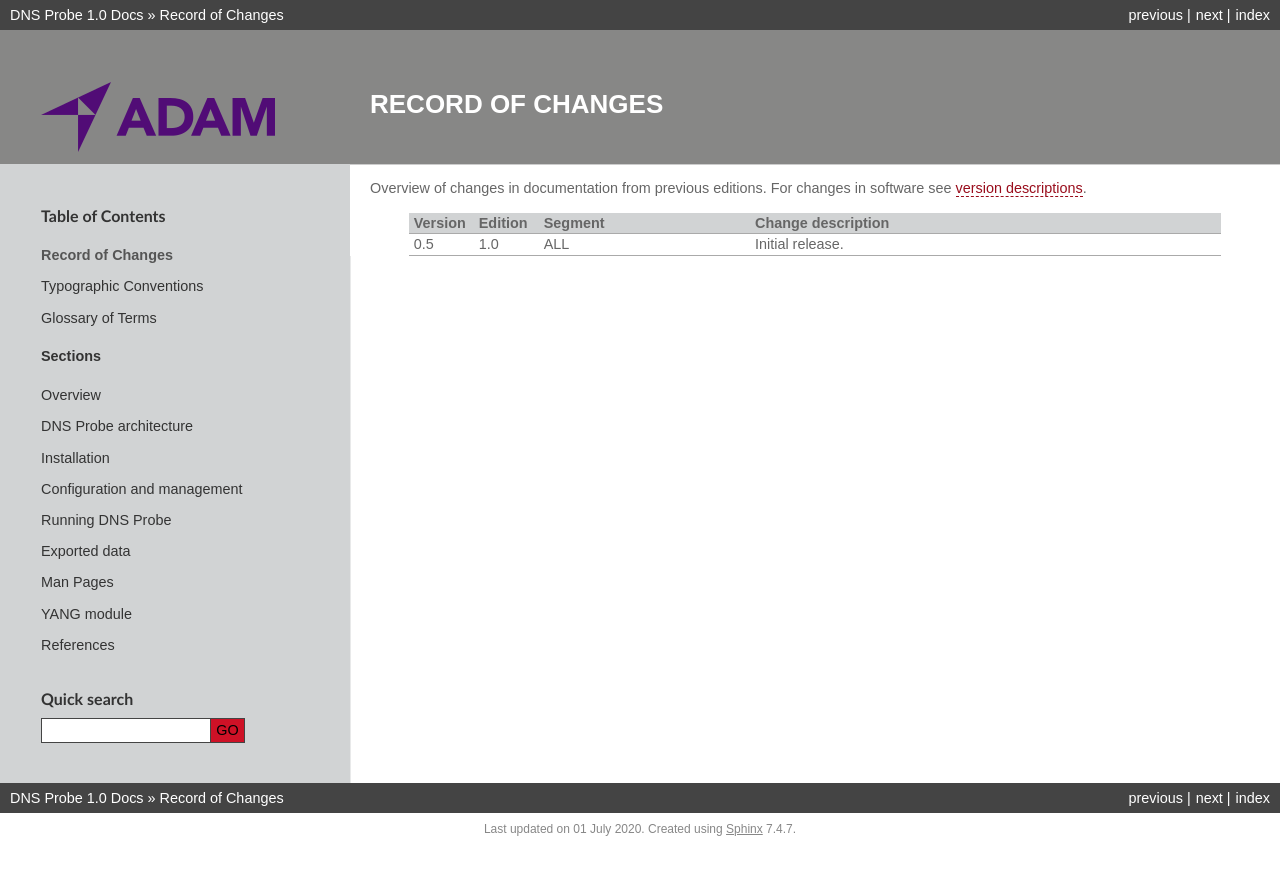
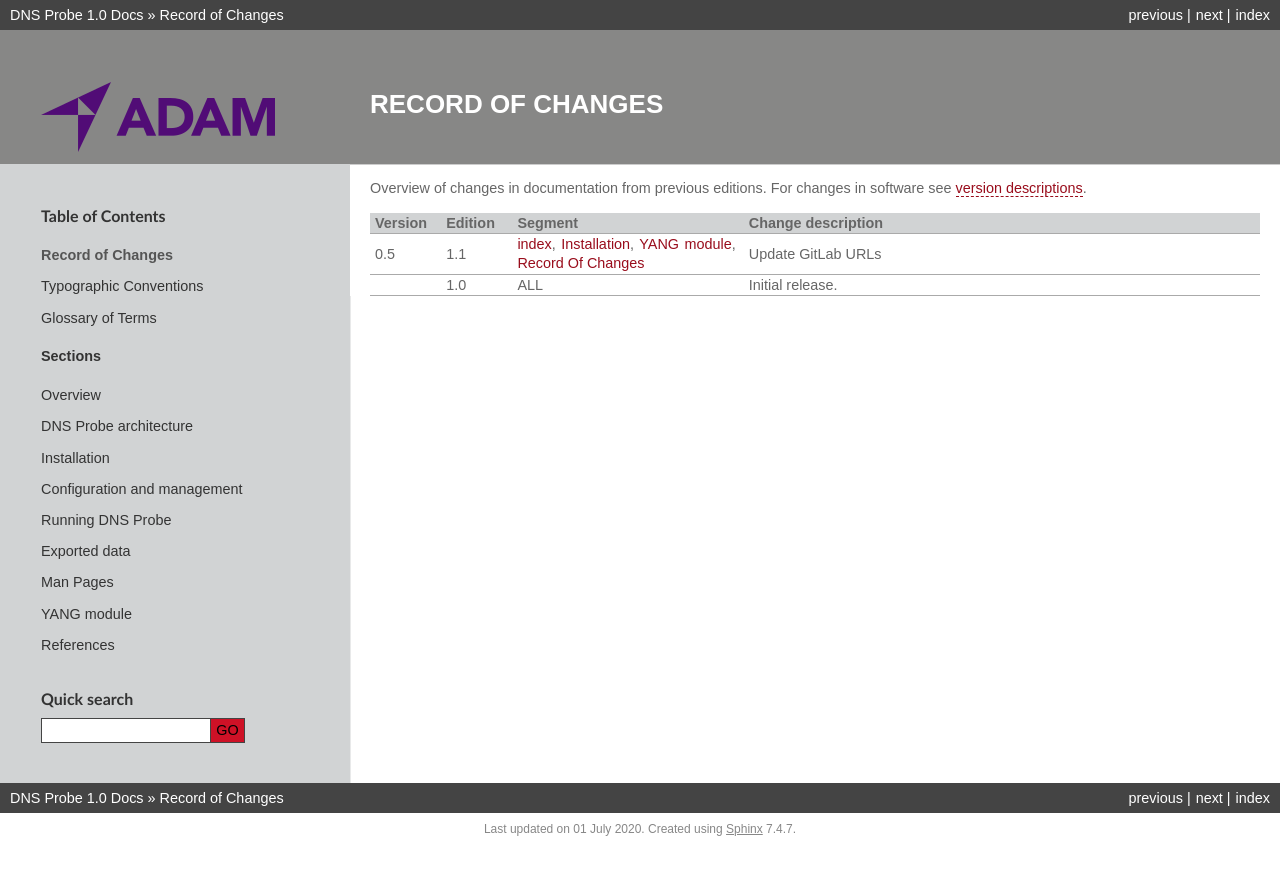
Before and after one commit to CZ-NIC/dns-probe, a Sphinx documentation site: the page built from doc/RecordOfChanges.rst, in a window 1280 px wide. Shown: the top 875 px of the page. Built offline with Sphinx 7.4.7, drawn with Linux system fonts in a browser that asks for light colours; some of the changed lines change nothing that is shown.

Commit message:
Sphinx: Update GitLab URLs in documentation

```diff
--- a/doc/Installation.rst
+++ b/doc/Installation.rst
@@ -155,11 +155,11 @@
 C-DNS Library
 -------------
 
-`C-DNS Library <https://gitlab.labs.nic.cz/knot/c-dns>`_ is used for working with the C-DNS format.
+`C-DNS Library <https://gitlab.nic.cz/knot/c-dns>`_ is used for working with the C-DNS format.
 
 .. code:: shell
 
-   curl -L https://gitlab.labs.nic.cz/knot/c-dns/-/archive/master/c-dns-master.tar.gz > dl/cdns.tgz
+   curl -L https://gitlab.nic.cz/knot/c-dns/-/archive/master/c-dns-master.tar.gz > dl/cdns.tgz
    mkdir build/cdns
    tar -xf dl/cdns.tgz -C build/cdns --strip-components=1
    mkdir -p build/cdns/build
--- a/doc/README.md
+++ b/doc/README.md
@@ -5,7 +5,7 @@
 
 # DNS Probe Documentation
 
-This documentation aids users of the [DNS Probe](https://gitlab.labs.nic.cz/adam/dns-probe), a tool for collection of DNS information from
+This documentation aids users of the [DNS Probe](https://gitlab.nic.cz/adam/dns-probe), a tool for collection of DNS information from
 scanned requests and responses.
 
 The documentation contains the following sections:
@@ -19,7 +19,7 @@
 * Man Pages
 * YANG module
 
-The newest edition of the documentation is published at https://adam.pages.labs.nic.cz/dns-probe.
+The newest edition of the documentation is published at https://adam.pages.nic.cz/dns-probe.
 
 ## What is in development
 
--- a/doc/RecordOfChanges.rst
+++ b/doc/RecordOfChanges.rst
@@ -3,7 +3,7 @@
 *****************
 
 Overview of changes in documentation from previous editions.
-For changes in software see `version descriptions <https://gitlab.labs.nic.cz/adam/dns-probe/-/tags>`_.
+For changes in software see `version descriptions <https://gitlab.nic.cz/adam/dns-probe/-/tags>`_.
 
 .. tabularcolumns:: |p{0.075\textwidth}|p{0.075\textwidth}|p{0.25\textwidth}|p{0.575\textwidth}|
 
@@ -16,6 +16,11 @@
      - Segment
      - Change description
    * - 0.5
+     - 1.1
+     - :doc:`index <index>`, :doc:`Installation <Installation>`, :doc:`YANG module <YANGmodule>`,
+       :doc:`Record Of Changes <RecordOfChanges>`
+     - Update GitLab URLs
+   * -
      - 1.0
      - ALL
      - Initial release.
--- a/doc/YANGmodule.rst
+++ b/doc/YANGmodule.rst
@@ -4,7 +4,7 @@
 YANG module
 ***********
 
-This section contains the complete YANG module *cznic-dns-probe* that is used for DNS Probe. It is also included in the project repository (`data-model/cznic-dns-probe.yang <https://gitlab.labs.nic.cz/adam/dns-probe/blob/master/data-model/cznic-dns-probe.yang>`_) and packages.
+This section contains the complete YANG module *cznic-dns-probe* that is used for DNS Probe. It is also included in the project repository (`data-model/cznic-dns-probe.yang <https://gitlab.nic.cz/adam/dns-probe/blob/master/data-model/cznic-dns-probe.yang>`_) and packages.
 
 ::
 
--- a/doc/index.rst
+++ b/doc/index.rst
@@ -6,7 +6,7 @@
 DNS Probe |version| Documentation
 #################################
 
-This documentation aids users of the `DNS Probe <https://gitlab.labs.nic.cz/adam/dns-probe>`_, a tool for collection of DNS information from
+This documentation aids users of the `DNS Probe <https://gitlab.nic.cz/adam/dns-probe>`_, a tool for collection of DNS information from
 scanned requests and responses.
 
 .. only:: mode_structure
@@ -15,10 +15,10 @@
       which means that it contains authoring/editing/managing notes
       in addition to the actual content.
 
-:Edition: :doc:`1.0 <RecordOfChanges>`
+:Edition: :doc:`1.1 <RecordOfChanges>`
 
 :Source: The source code of this documentation is open and can be found
-         on `GitLab <https://gitlab.labs.nic.cz/adam/dns-probe/-/tree/master/doc>`_.
+         on `GitLab <https://gitlab.nic.cz/adam/dns-probe/-/tree/master/doc>`_.
 
          Contributions may be submitted using the pull-request mechanism.
 
```
